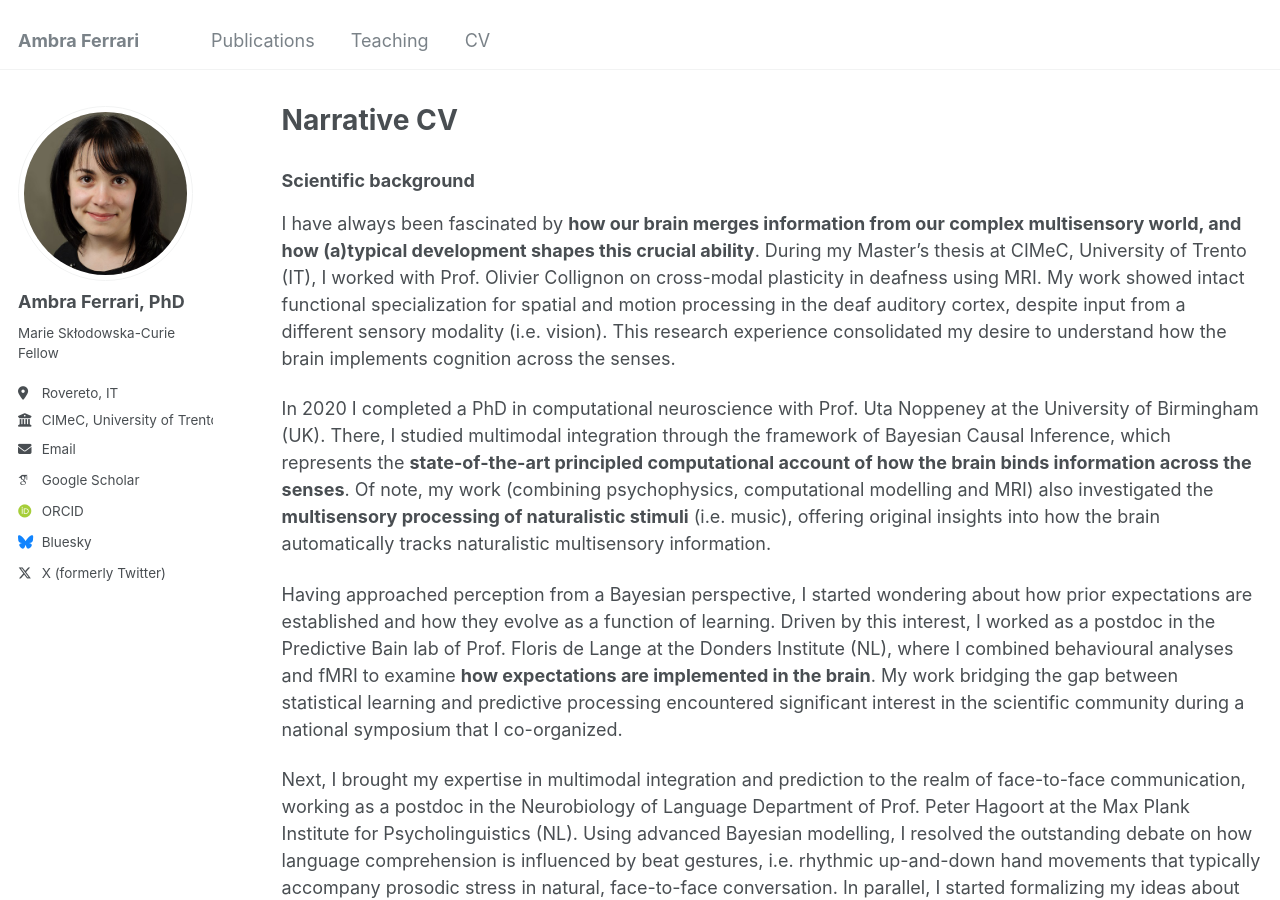
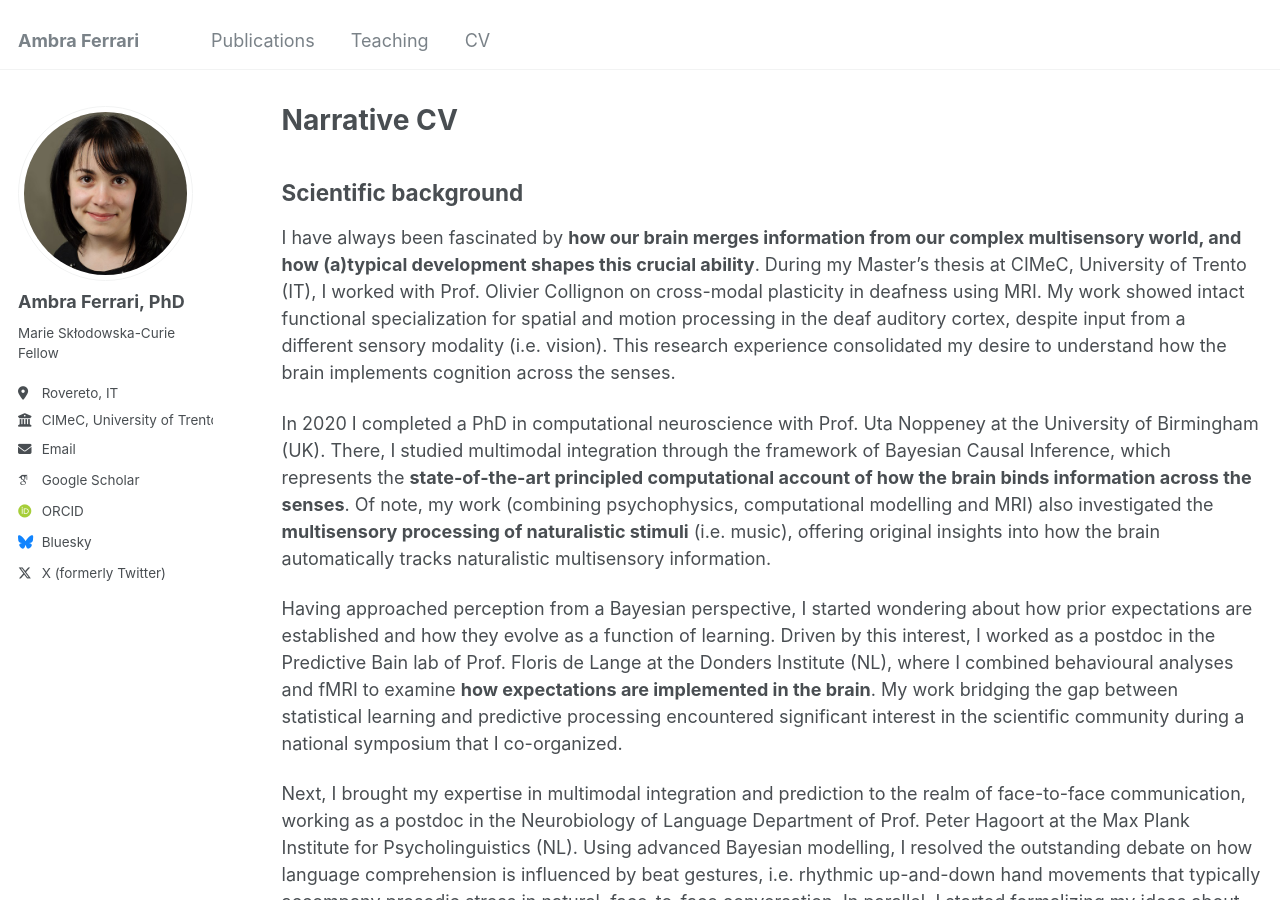
Before and after one commit to ambrafer/ambrafer.github.io, a Jekyll site: the page built from _pages/cv.md, in a window 1280 px wide and 900 px high. Built offline with Jekyll 4.4.1, drawn with Linux system fonts in a browser that asks for light colours; some web fonts are replaced.

Commit message:
Update cv.md

```diff
--- a/_pages/cv.md
+++ b/_pages/cv.md
@@ -9,7 +9,7 @@ redirect_from:
 
 {% include base_path %}
 
-### Scientific background
+## Scientific background
 I have always been fascinated by **how our brain merges information from our complex multisensory world, and how (a)typical development shapes this crucial ability**. During my Master’s thesis at CIMeC, University of Trento (IT), I worked with Prof. Olivier Collignon on cross-modal plasticity in deafness using MRI. My work showed intact functional specialization for spatial and motion processing in the deaf auditory cortex, despite input from a different sensory modality (i.e. vision). This research experience consolidated my desire to understand how the brain implements cognition across the senses.
 
 In 2020 I completed a PhD in computational neuroscience with Prof. Uta Noppeney at the University of Birmingham (UK). There, I studied multimodal integration through the framework of Bayesian Causal Inference, which represents the **state-of-the-art principled computational account of how the brain binds information across the senses**. Of note, my work (combining psychophysics, computational modelling and MRI) also investigated the **multisensory processing of naturalistic stimuli** (i.e. music), offering original insights into how the brain automatically tracks naturalistic multisensory information.
@@ -20,7 +20,7 @@ Next, I brought my expertise in multimodal integration and prediction to the rea
 
 Recently, I decided to venture into developmental neuroscience to directly tackle the question of **how we learn to use verbal and non-verbal communication to exchange meanings with other individuals**. Specifically, I got interested in examining whether and how preverbal infants use manual gestures to communicate with their caregivers. I developed this into a research idea that was awarded the Marie Skłodowska-Curie (MSCA) postdoctoral fellowship.
 
-### Network and academic citizenship
+## Network and academic citizenship
 Throughout my career thus far, I have built a **broad international and interdisciplinary network** of highly renowned scientific collaborators (Uta Noppeney and Floris de Lange, Donders Institute; Peter Hagoort, Fenna Poletiek and Judith Holler, Max Plank Institute for Psycholinguistics). I have presented my work at large international conferences (OHBM, SfN, SNL, IMRF, ECVP), and have been invited to give lectures internationally (UCL: Gabriella Vigliocco; CIMeC: Francesco Pavani, Raffaella Bernardi), where I established collaborations that are still ongoing.
 
 I am strongly committed to **open science**, as evidenced by my ongoing contribution to an open MATLAB-based toolbox for EEG time-frequency analysis, and my sharing of research data and code in open-access repositories and publications.
@@ -33,7 +33,7 @@ I have extensive **supervision experience**: I have co-supervised several underg
 
 I have been actively involved in **scientific outreach** (public engagement via interviews at Italian top-chart science podcast and YouTube; Pint of Science host).
 
-### Transferable aspects
+## Transferable aspects
 I am a **certified psychologist** with training in clinical neuropsychology assessment and dementia daycare at major Italian hospitals. This endows me with key interpersonal soft skills to interact with special populations and vulnerable individuals that I am directly applying in my current research activities (infant and caregiver testing).
 
 I have practised my **communication skills in diverse settings** (academia: several talks and poster presentations at international events; outreach: podcast, YouTube, Pint of Science and InScience festivals).
```
